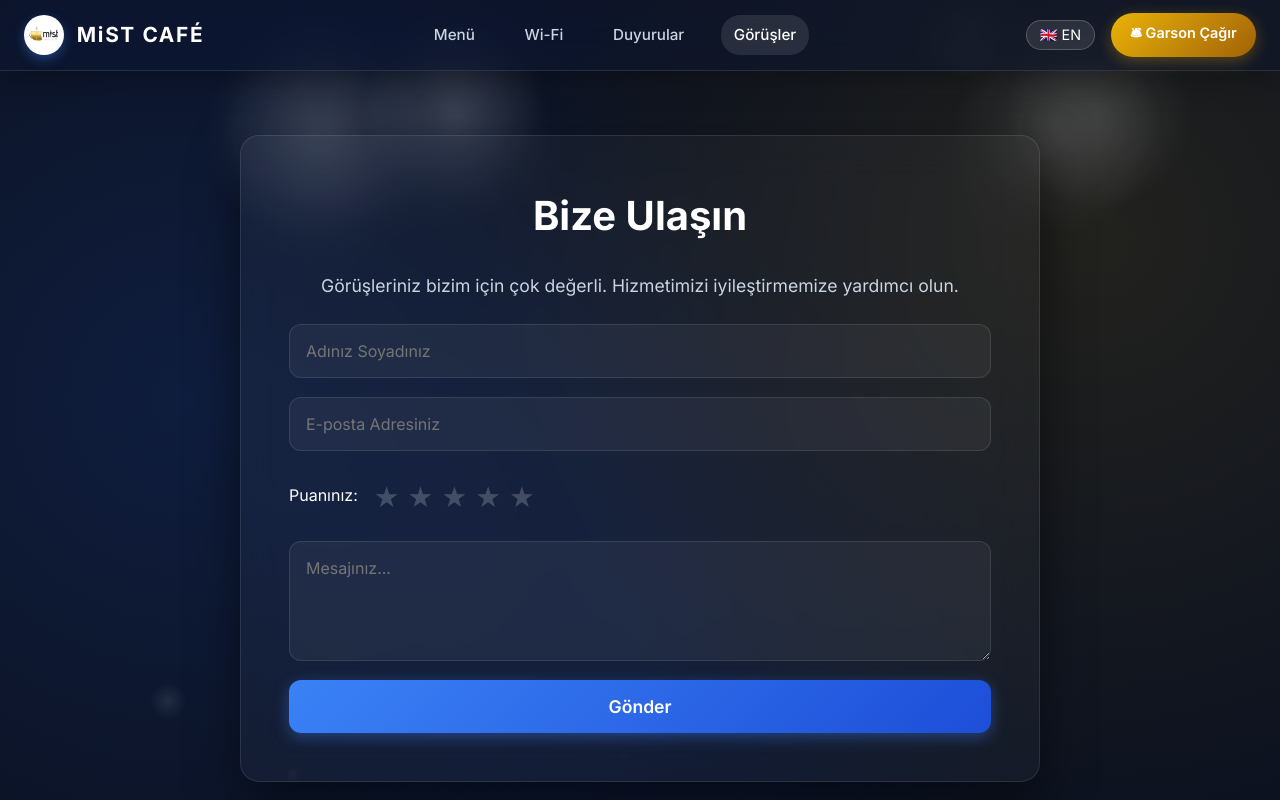
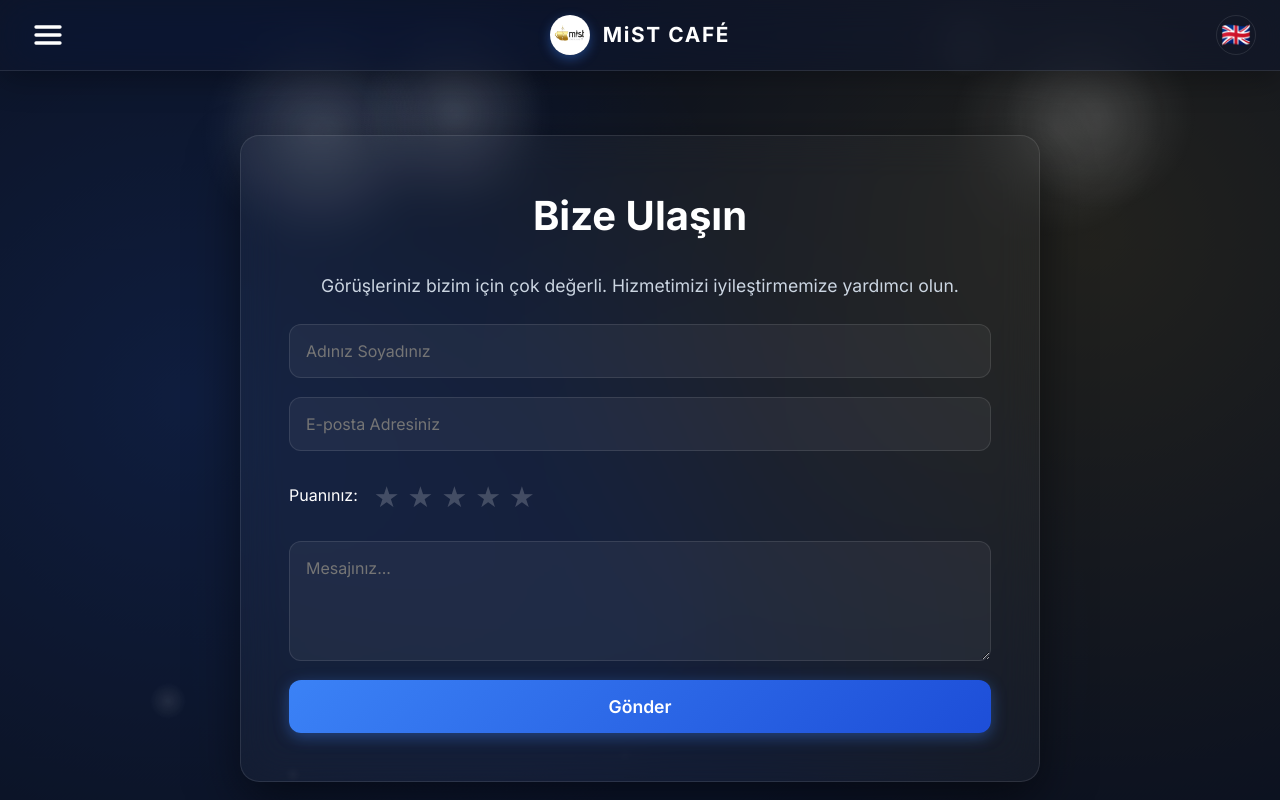
Before and after one commit to ErfanShokrollahzadeh/mist-menu, a Next.js app: page /announcements/feedback in a window 1280 px wide. Shown: the top 800 px of the page. Built offline with nearby package versions, Linux system fonts and the light colour scheme; a web font is replaced by a local one.

Commit message:
feat: implement hamburger side menu with improved layout and navigation links in NavBar

```diff
--- a/src/components/NavBar.js
+++ b/src/components/NavBar.js
@@ -1,10 +1,12 @@
 "use client";
 
+import { useState } from 'react';
 import Link from 'next/link';
 import { usePathname, useRouter } from 'next/navigation';
 import { useLanguage } from '@/context/LanguageContext';
 
 export default function NavBar() {
+  const [isMenuOpen, setIsMenuOpen] = useState(false);
   const pathname = usePathname();
   const router = useRouter();
   const { lang, t } = useLanguage();
@@ -17,45 +19,129 @@ export default function NavBar() {
     router.push(newPath);
   };
 
+  const closeMenu = () => setIsMenuOpen(false);
+
   const isHomePage = pathname === `/${lang}`;
   if (isHomePage) return null; // Let the homepage use its own specialized Header
 
   return (
+    <>
       <nav className="nav-bar" id="navBar">
-      <div className="nav-inner">
+        <div className="nav-inner" style={{ display: 'grid', gridTemplateColumns: '1fr auto 1fr', alignItems: 'center' }}>
+
+          {/* Left: Hamburger */}
+          <div style={{ display: 'flex', justifyContent: 'flex-start' }}>
+            <button
+              className="home-hamburger-btn"
+              onClick={() => setIsMenuOpen(true)}
+              aria-label="Open menu"
+            >
+              <svg width="32" height="32" viewBox="0 0 24 24" fill="none" stroke="var(--white)" strokeWidth="2.5" strokeLinecap="round">
+                <path d="M3 12h18M3 6h18M3 18h18" />
+              </svg>
+            </button>
+          </div>
+
+          {/* Center: Logo */}
+          <div style={{ display: 'flex', justifyContent: 'center' }}>
             <Link href={`/${lang}`} className="nav-brand">
               <img src="/logo.jpg" alt="Mist Cafe Logo" className="nav-logo" style={{ objectFit: 'cover' }} />
               <span className="nav-brand-text">MiST CAFÉ</span>
             </Link>
-        <div className="nav-links">
-          <Link href={`/${lang}/menu`} className={`nav-link ${pathname === `/${lang}/menu` ? 'active' : ''}`}>{t('menu')}</Link>
-          <Link href={`/${lang}/wifi`} className={`nav-link ${pathname === `/${lang}/wifi` ? 'active' : ''}`}>{t('wifi')}</Link>
-          <Link href={`/${lang}/announcements`} className={`nav-link ${pathname === `/${lang}/announcements` ? 'active' : ''}`}>{t('announcements')}</Link>
-          <Link href={`/${lang}/feedback`} className={`nav-link ${pathname === `/${lang}/feedback` ? 'active' : ''}`}>{t('feedback')}</Link>
           </div>
-        <div style={{ display: 'flex', gap: '1rem', alignItems: 'center' }}>
-          <button
-            onClick={toggleLanguage}
-            style={{
-              background: 'rgba(255,255,255,0.1)',
-              border: '1px solid rgba(255,255,255,0.2)',
-              borderRadius: '20px',
-              padding: '0.3rem 0.8rem',
-              color: 'var(--white)',
-              cursor: 'pointer',
-              display: 'flex',
-              alignItems: 'center',
-              gap: '0.4rem',
-              fontSize: '0.9rem'
-            }}
-          >
-            {lang === 'tr' ? '🇹🇷 TR' : '🇬🇧 EN'}
-          </button>
-          <button className="nav-waiter-btn" onClick={() => alert(t('callWaiterSuccess'))}>
-            {t('callWaiter')}
+
+          {/* Right: Language Toggle */}
+          <div style={{ display: 'flex', justifyContent: 'flex-end', alignItems: 'center' }}>
+            <button onClick={toggleLanguage} className="home-lang-toggle">
+              {lang === 'tr' ? (
+                <span className="flag-icon" style={{ fontSize: '1.5rem', lineHeight: 1 }}>🇹🇷</span>
+              ) : (
+                <span className="flag-icon" style={{ fontSize: '1.5rem', lineHeight: 1 }}>🇬🇧</span>
+              )}
             </button>
           </div>
         </div>
       </nav>
+
+      {/* Fullscreen Overlay Menu */}
+      <div className={`side-menu-overlay ${isMenuOpen ? 'open' : ''}`} onClick={closeMenu}>
+        <div className={`side-menu ${isMenuOpen ? 'open' : ''}`} onClick={e => e.stopPropagation()}>
+          <div className="side-menu-header">
+            <span className="side-menu-title">Menü</span>
+            <button className="close-menu-btn" onClick={closeMenu}>
+              <svg width="24" height="24" viewBox="0 0 24 24" fill="none" stroke="currentColor" strokeWidth="2"><line x1="18" y1="6" x2="6" y2="18"></line><line x1="6" y1="6" x2="18" y2="18"></line></svg>
+            </button>
+          </div>
+
+          <div className="side-menu-content">
+            <div className="side-menu-links">
+              <Link href={`/${lang}`} className="side-nav-link" onClick={closeMenu}>
+                <svg width="20" height="20" viewBox="0 0 24 24" fill="none" stroke="currentColor" strokeWidth="2"><path d="M3 9l9-7 9 7v11a2 2 0 0 1-2 2H5a2 2 0 0 1-2-2z"></path><polyline points="9 22 9 12 15 12 15 22"></polyline></svg>
+                <span>{lang === 'tr' ? 'Ana Sayfa' : 'Home'}</span>
+              </Link>
+              <Link href={`/${lang}/menu`} className={`side-nav-link ${pathname === `/${lang}/menu` ? 'active' : ''}`} onClick={closeMenu}>
+                <svg width="20" height="20" viewBox="0 0 24 24" fill="none" stroke="currentColor" strokeWidth="2"><path d="M3 2v7c0 1.1.9 2 2 2h4a2 2 0 0 0 2-2V2"></path><path d="M7 2v20"></path><path d="M21 15V2v0a5 5 0 0 0-5 5v6c0 1.1.9 2 2 2h3Zm0 0v7"></path></svg>
+                <span>{t('menu')}</span>
+              </Link>
+              <Link href={`/${lang}/wifi`} className={`side-nav-link ${pathname === `/${lang}/wifi` ? 'active' : ''}`} onClick={closeMenu}>
+                <svg width="20" height="20" viewBox="0 0 24 24" fill="none" stroke="currentColor" strokeWidth="2"><path d="M5 12.55a11 11 0 0 1 14.08 0"></path><path d="M1.42 9a16 16 0 0 1 21.16 0"></path><path d="M8.53 16.11a6 6 0 0 1 6.95 0"></path><line x1="12" y1="20" x2="12.01" y2="20"></line></svg>
+                <span>{t('wifi')}</span>
+              </Link>
+              <Link href={`/${lang}/feedback`} className={`side-nav-link ${pathname === `/${lang}/feedback` ? 'active' : ''}`} onClick={closeMenu}>
+                <svg width="20" height="20" viewBox="0 0 24 24" fill="none" stroke="currentColor" strokeWidth="2"><polygon points="12 2 15.09 8.26 22 9.27 17 14.14 18.18 21.02 12 17.77 5.82 21.02 7 14.14 2 9.27 8.91 8.26 12 2"></polygon></svg>
+                <span>{t('feedback')}</span>
+              </Link>
+              <Link href={`/${lang}/announcements`} className={`side-nav-link ${pathname === `/${lang}/announcements` ? 'active' : ''}`} onClick={closeMenu}>
+                <svg width="20" height="20" viewBox="0 0 24 24" fill="none" stroke="currentColor" strokeWidth="2"><polygon points="11 5 6 9 2 9 2 15 6 15 11 19 11 5"></polygon><path d="M19.07 4.93a10 10 0 0 1 0 14.14M15.54 8.46a5 5 0 0 1 0 7.07"></path></svg>
+                <span>{t('announcements')}</span>
+              </Link>
+              <Link href={`/${lang}/contact`} className={`side-nav-link ${pathname === `/${lang}/contact` ? 'active' : ''}`} onClick={closeMenu}>
+                <svg width="20" height="20" viewBox="0 0 24 24" fill="none" stroke="currentColor" strokeWidth="2"><path d="M4 4h16c1.1 0 2 .9 2 2v12c0 1.1-.9 2-2 2H4c-1.1 0-2-.9-2-2V6c0-1.1.9-2 2-2z"></path><polyline points="22,6 12,13 2,6"></polyline></svg>
+                <span>{t('contact') || 'Contact'}</span>
+              </Link>
+            </div>
+
+            <div className="side-menu-footer">
+              <div className="side-menu-socials-title">BİZİ TAKİP EDİN</div>
+              <div className="side-menu-socials">
+                <a href="#" aria-label="Facebook">
+                  <svg width="20" height="20" viewBox="0 0 24 24" fill="none" stroke="currentColor" strokeWidth="2"><path d="M18 2h-3a5 5 0 0 0-5 5v3H7v4h3v8h4v-8h3l1-4h-4V7a1 1 0 0 1 1-1h3z"></path></svg>
+                </a>
+                <a href="#" aria-label="Instagram">
+                  <svg width="20" height="20" viewBox="0 0 24 24" fill="none" stroke="currentColor" strokeWidth="2"><rect x="2" y="2" width="20" height="20" rx="5" ry="5"></rect><path d="M16 11.37A4 4 0 1 1 12.63 8 4 4 0 0 1 16 11.37z"></path><line x1="17.5" y1="6.5" x2="17.51" y2="6.5"></line></svg>
+                </a>
+                <a href="#" aria-label="Twitter">
+                  <svg width="20" height="20" viewBox="0 0 24 24" fill="none" stroke="currentColor" strokeWidth="2"><path d="M22 4s-.7 2.1-2 3.4c1.6 10-9.4 17.3-18 11.6 2.2.1 4.4-.6 6-2C3 15.5.5 9.6 3 5c2.2 2.6 5.6 4.1 9 4-.9-4.2 4-6.6 7-3.8 1.1 0 3-1.2 3-1.2z"></path></svg>
+                </a>
+              </div>
+
+              <div className="side-menu-contact">
+                <div className="contact-item">
+                  <svg width="20" height="20" viewBox="0 0 24 24" fill="none" stroke="currentColor" strokeWidth="2"><path d="M22 16.92v3a2 2 0 0 1-2.18 2 19.79 19.79 0 0 1-8.63-3.07 19.5 19.5 0 0 1-6-6 19.79 19.79 0 0 1-3.07-8.67A2 2 0 0 1 4.11 2h3a2 2 0 0 1 2 1.72 12.84 12.84 0 0 0 .7 2.81 2 2 0 0 1-.45 2.11L8.09 9.91a16 16 0 0 0 6 6l1.27-1.27a2 2 0 0 1 2.11-.45 12.84 12.84 0 0 0 2.81.7A2 2 0 0 1 22 16.92z"></path></svg>
+                  <div className="contact-text">
+                    <strong>Bizi Arayın</strong>
+                    <span>05323407464</span>
+                  </div>
+                </div>
+                <div className="contact-item">
+                  <svg width="20" height="20" viewBox="0 0 24 24" fill="none" stroke="currentColor" strokeWidth="2"><path d="M21 10c0 7-9 13-9 13s-9-6-9-13a9 9 0 0 1 18 0z"></path><circle cx="12" cy="10" r="3"></circle></svg>
+                  <div className="contact-text">
+                    <strong>Adres</strong>
+                    <span>Yenibağlar, Yılmaz Büyükerşen Blv No:63 Tepebaşı/Eskişehir</span>
+                  </div>
+                </div>
+                <div className="contact-item">
+                  <svg width="20" height="20" viewBox="0 0 24 24" fill="none" stroke="currentColor" strokeWidth="2"><circle cx="12" cy="12" r="10"></circle><polyline points="12 6 12 12 16 14"></polyline></svg>
+                  <div className="contact-text">
+                    <strong>Çalışma Saatleri</strong>
+                    <span>10:00 - 06:00</span>
+                  </div>
+                </div>
+              </div>
+            </div>
+          </div>
+        </div>
+      </div>
+    </>
   );
 }
```
Lines whose indentation alone changed are shown as unchanged.
